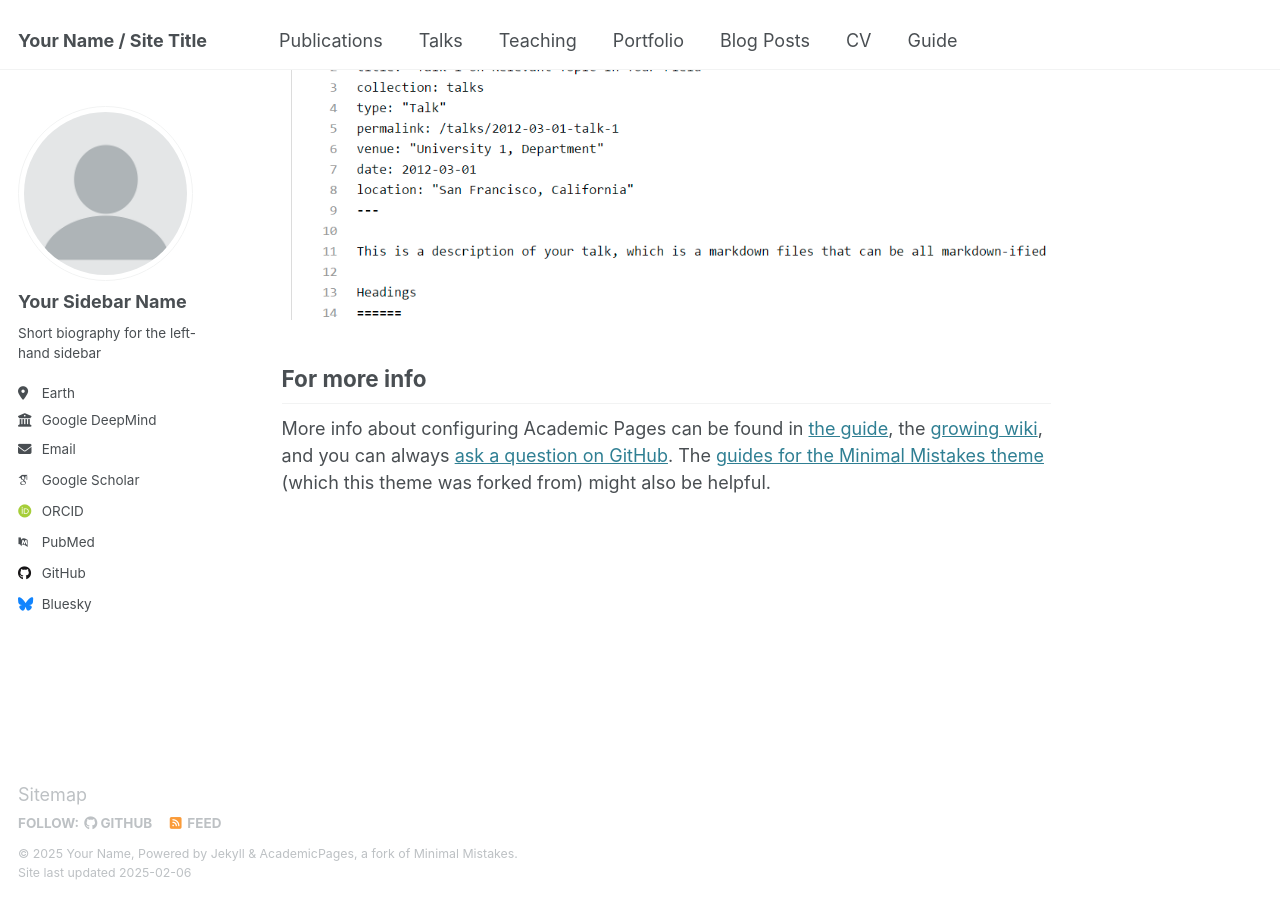
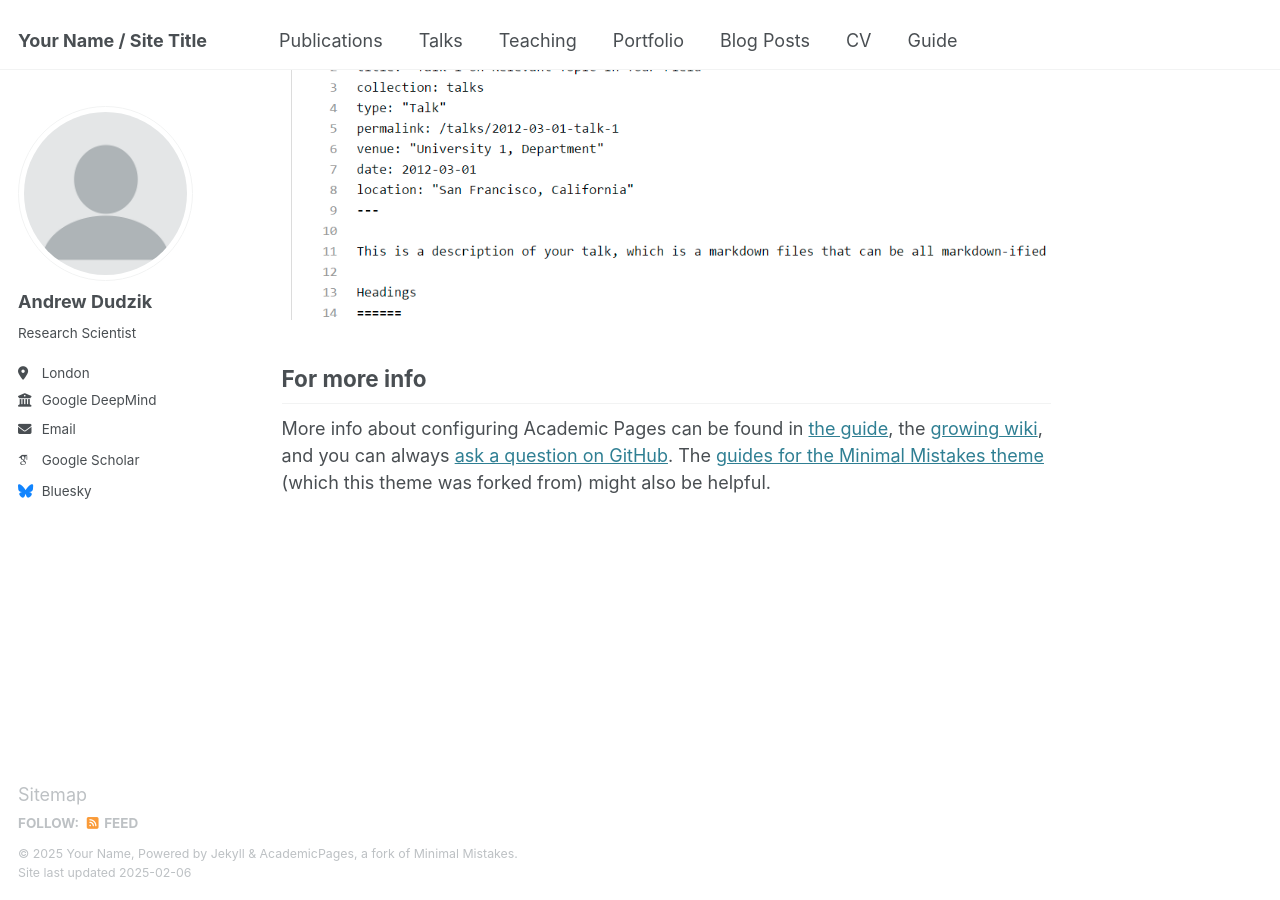
Before and after one commit to mdudzik/mdudzik.github.io, a Jekyll site: the page built from _pages/about.md, in a window 1280 px wide and 900 px high, scrolled down 2642 px. Built offline with Jekyll 4.4.1, drawn with Linux system fonts in a browser that asks for light colours; some web fonts are replaced.

```diff
--- a/_config.yml
+++ b/_config.yml
@@ -23,21 +23,21 @@ repository               : "academicpages/academicpages.github.io"
 author:
   # Biographic information
   avatar           : "profile.png"
-  name             : "Your Sidebar Name"
+  name             : "Andrew Dudzik"
   pronouns         : # example: "she/her"
-  bio              : "Short biography for the left-hand sidebar"
-  location         : "Earth"
+  bio              : "Research Scientist"
+  location         : "London"
   employer         : "Google DeepMind"
   uri              : # URL
   email            : "adudzik@google.com"
 
   # Academic websites
   arxiv            : # URL - Update with the correct link to your profile
-  googlescholar    : "https://scholar.google.com/citations?user=PS_CX0AAAAAJ"
+  googlescholar    : "https://scholar.google.com/citations?user=DdFjaEEAAAAJ"
   impactstory      : # URL
-  orcid            : "http://orcid.org/yourorcidurl"
+  orcid            : # "http://orcid.org/yourorcidurl"
   semantic         : # URL
-  pubmed           : "https://www.ncbi.nlm.nih.gov/pubmed/?term=john+snow"
+  pubmed           : # "https://www.ncbi.nlm.nih.gov/pubmed/?term=john+snow"
   researchgate     : # URL
   scopus           : # URL
 
@@ -45,7 +45,7 @@ author:
   bitbucket        : # Username - Update with your username on the site
   codepen          : # Username
   dribbble         : # Username
-  github           : "academicpages"
+  github           : # "academicpages"
   kaggle           : # Username
   stackoverflow    : # User number or user number and name (i.e., use "1" or "1/jeff-atwood")
 
```
